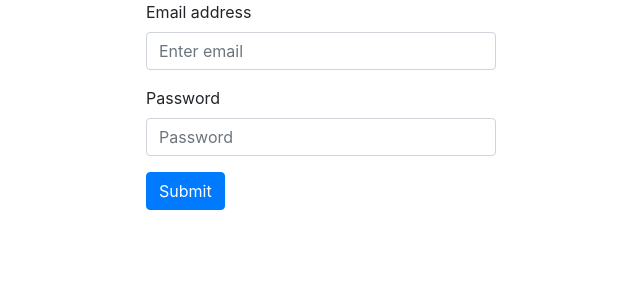
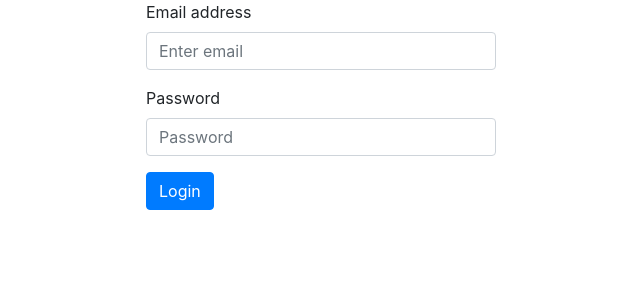
Before and after one commit to beckiusm/Simplibill, a React (Create React App) app: page / in a window 1280 px wide. Shown: the top 300 px of the page, without its empty margins (319-959 px from the left). Built offline with nearby package versions, Linux system fonts and the light colour scheme.

Commit message:
User can now login and retrieve a token

```diff
--- a/src/pages/Login.jsx
+++ b/src/pages/Login.jsx
@@ -1,4 +1,4 @@
-import React, {useContext, useState} from 'react';
+import React, {useContext, useState, useEffect} from 'react';
 import {TokenContext} from "../contexts/TokenContext";
 import User from "../data/User";
 
@@ -7,11 +7,16 @@ const Login = () => {
     const [password, setPassword] = useState('');
     const {token, setToken} = useContext(TokenContext);
 
-    async function loginUser() {
+    async function loginUser(event) {
+        event.preventDefault();
         const response = await User.getToken(email, password);
         const data = await response.json();
-        setToken(data.token)
+        setToken(data.token);
     }
+
+    useEffect(() => {
+        console.log(token);
+    },[token])
 
     return (
         <div className='row justify-content-md-center'>
@@ -20,13 +25,15 @@ const Login = () => {
                     <div className="form-group">
                         <label htmlFor="exampleInputEmail1">Email address</label>
                         <input type="email" className="form-control" id="exampleInputEmail1" aria-describedby="emailHelp"
-                               placeholder="Enter email"/>
+                               placeholder="Enter email"
+                               onChange={e => setEmail(e.target.value)}
+                        />
                     </div>
                     <div className="form-group">
                         <label htmlFor="exampleInputPassword1">Password</label>
-                        <input type="password" className="form-control" placeholder="Password"/>
+                        <input type="password" className="form-control" placeholder="Password" onChange={e => setPassword(e.target.value)}/>
                     </div>
-                    <button type="submit" className="btn btn-primary">Submit</button>
+                    <button type="submit" className="btn btn-primary" onClick={loginUser}>Login</button>
                 </form>
             </div>
         </div>
```
